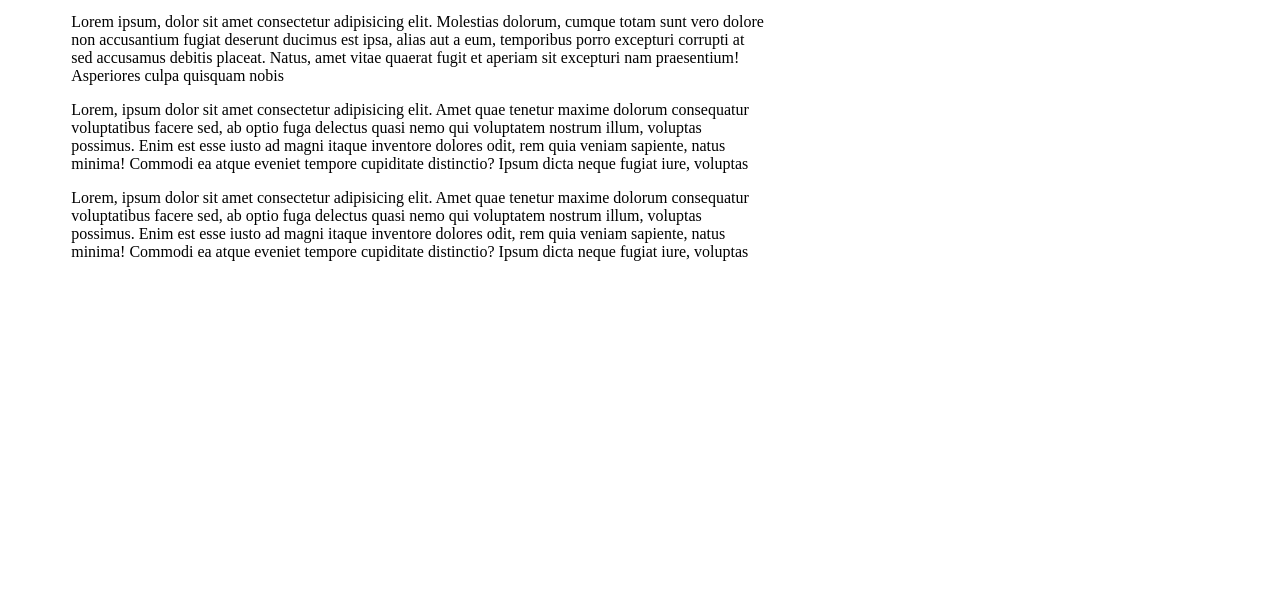
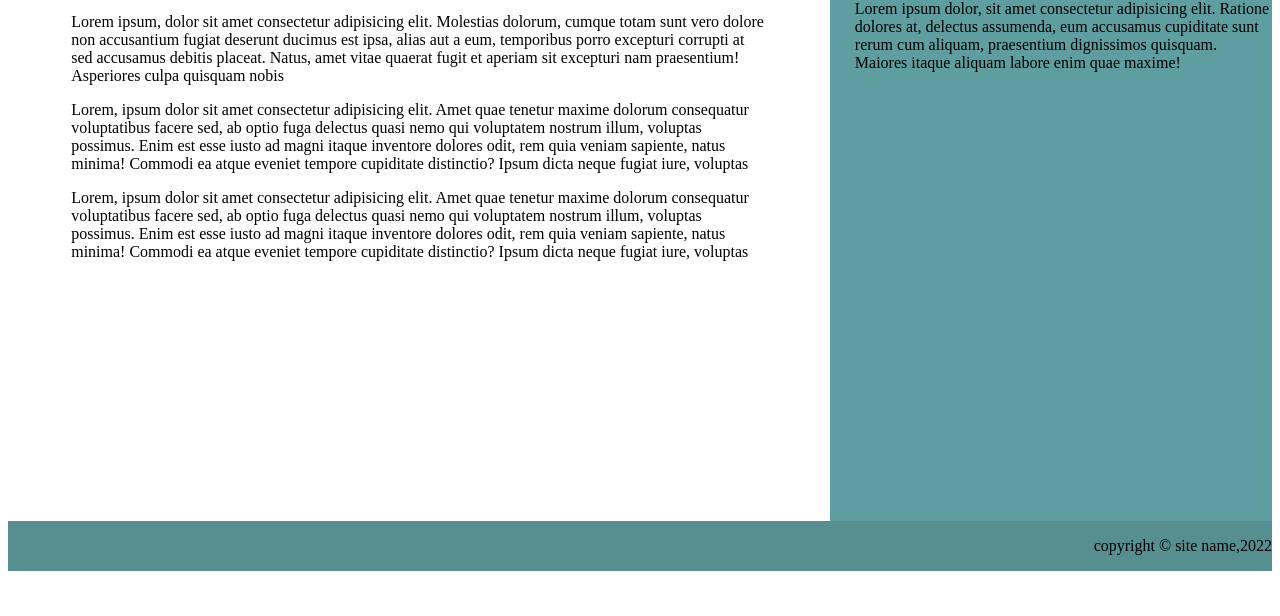
Before and after one commit to Abhishekojha-cedcoss/Template2, a plain HTML site: page src/index.html in a window 1280 px wide. Shown: the part 184-800 px from the top of the page. Drawn offline with Linux system fonts and the light colour scheme.

Commit message:
Section2

```diff
--- a/src/index.html
+++ b/src/index.html
@@ -40,6 +40,18 @@
           tempore cupiditate distinctio? Ipsum dicta neque fugiat iure, voluptas
         </p>
       </div>
+      <div id="footer">
+        <h2 style="color: blue">Aside heading</h2>
+        <p id="Side-para">
+          Lorem ipsum dolor, sit amet consectetur adipisicing elit. Ratione
+          dolores at, delectus assumenda, eum accusamus cupiditate sunt rerum
+          cum aliquam, praesentium dignissimos quisquam. Maiores itaque aliquam
+          labore enim quae maxime!
+        </p>
+      </div>
+      <div id="bottom">
+        <p style="text-align: right">copyright © site name,2022</p>
+      </div>
     </div>
   </body>
 </html>
--- a/src/style.css
+++ b/src/style.css
@@ -30,3 +30,17 @@ a:hover, a:active {
 h1{
     color: navy;
 }
+#footer{
+    float: left;
+    width: 33%;
+    background-color: cadetblue;
+    overflow:hidden;
+    height: 75%;
+    padding-left: 2%;
+    margin-right:0px;
+}
+#bottom{
+    background-color: rgb(87, 143, 145);
+    overflow: hidden;
+    width: 100%;
+}
```
